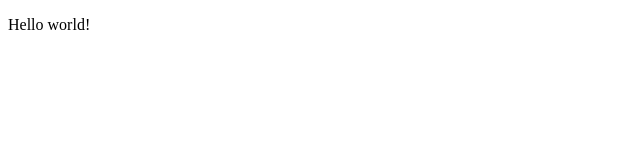
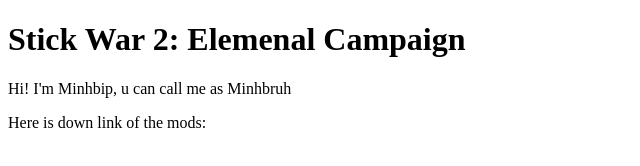
Before and after one commit to Minhbruh-Minhbip/Elemental-Campaign, a plain HTML site: page index.html in a window 1280 px wide. Shown: the whole page, without its empty margins (0-640 px from the left). Drawn offline with Linux system fonts and the light colour scheme.

Commit message:
Update index.html

```diff
--- a/index.html
+++ b/index.html
@@ -5,7 +5,9 @@
   </head>
   <body>
     <div>
-        <p>Hello world!</p>
+        <h1>Stick War 2: Elemenal Campaign</h1>
+        <p>Hi! I'm Minhbip, u can call me as Minhbruh</p>
+        <p>Here is down link of the mods:</p> <a href="https://www.wikipedia.org/">
     </div>
   </body>
 </html>
```
